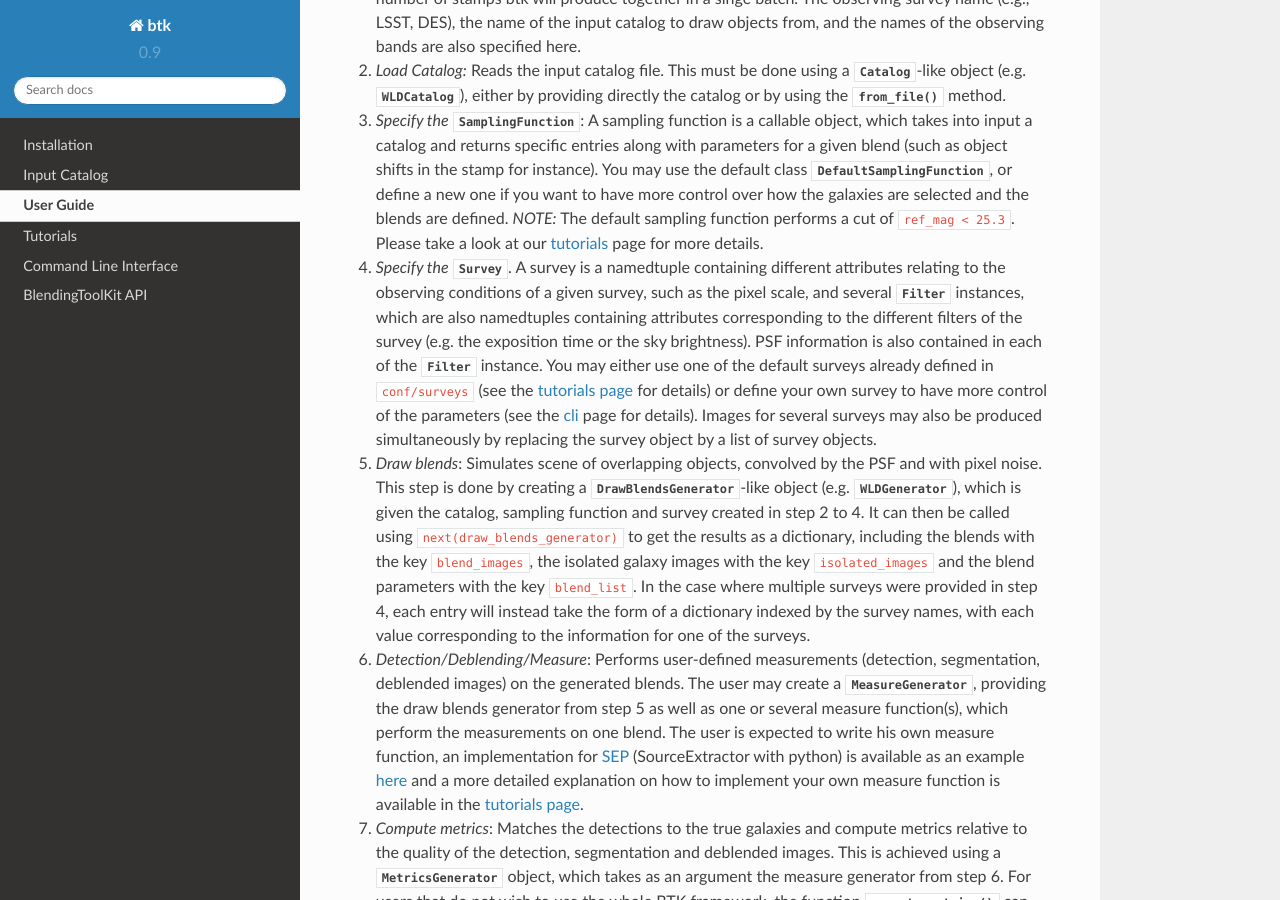
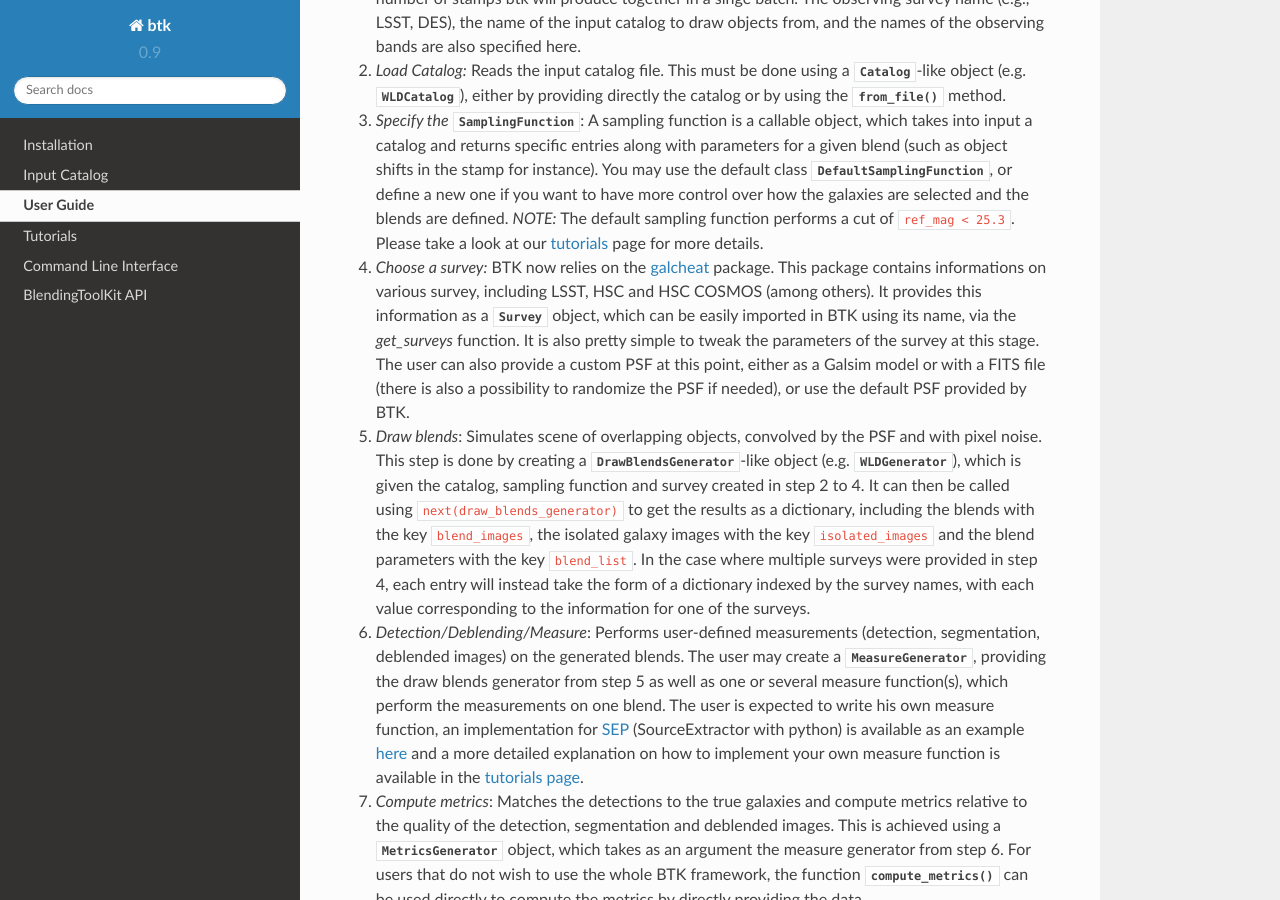
Before and after one commit to LSSTDESC/BlendingToolKit, a Sphinx documentation site: the page built from docs/source/user_guide.rst, in a window 1280 px wide and 900 px high, scrolled down 1182 px. Built offline with Sphinx 7.4.7 and the Read the Docs theme 2.0.0, drawn with Linux system fonts in a browser that asks for light colours.

Commit message:
Add documentation for updated survey system

```diff
--- a/docs/source/user_guide.rst
+++ b/docs/source/user_guide.rst
@@ -15,7 +15,7 @@ The workflow is as follows:
 
 3. *Specify the* :class:`~btk.sampling_functions.SamplingFunction`: A sampling function is a callable object, which takes into input a catalog and returns specific entries along with parameters for a given blend (such as object shifts in the stamp for instance). You may use the default class :class:`~btk.sampling_functions.DefaultSamplingFunction`, or define a new one if you want to have more control over how the galaxies are selected and the blends are defined. *NOTE:* The default sampling function performs a cut of ``ref_mag < 25.3``. Please take a look at our `tutorials <tutorials.html>`_ page for more details.
 
-4. *Specify the* :class:`~btk.survey.Survey`. A survey is a namedtuple containing different attributes relating to the observing conditions of a given survey, such as the pixel scale, and several :class:`~btk.survey.Filter` instances, which are also namedtuples containing attributes corresponding to the different filters of the survey (e.g. the exposition time or the sky brightness). PSF information is also contained in each of the :class:`~btk.survey.Filter` instance. You may either use one of the default surveys already defined in ``conf/surveys`` (see the `tutorials page <tutorials.html>`_ for details) or define your own survey to have more control of the parameters (see the `cli <cli.html>`_ page for details). Images for several surveys may also be produced simultaneously by replacing the survey object by a list of survey objects.
+4. *Choose a survey:* BTK now relies on the `galcheat <https://github.com/aboucaud/galcheat>`_ package. This package contains informations on various survey, including LSST, HSC and HSC COSMOS (among others). It provides this information as a :class:`~galcheat.survey.Survey` object, which can be easily imported in BTK using its name, via the `get_surveys` function. It is also pretty simple to tweak the parameters of the survey at this stage. The user can also provide a custom PSF at this point, either as a Galsim model or with a FITS file (there is also a possibility to randomize the PSF if needed), or use the default PSF provided by BTK.
 
 5. *Draw blends*: Simulates scene of overlapping objects, convolved by the PSF and with pixel noise. This step is done by creating a :class:`~btk.draw_blends.DrawBlendsGenerator`-like object (e.g. :class:`~btk.draw_blends.WLDGenerator`), which is given the catalog, sampling function and survey created in step 2 to 4. It can then be called using ``next(draw_blends_generator)`` to get the results as a dictionary, including the blends with the key ``blend_images``, the isolated galaxy images with the key ``isolated_images`` and the blend parameters with the key ``blend_list``. In the case where multiple surveys were provided in step 4, each entry will instead take the form of a dictionary indexed by the survey names, with each value corresponding to the information for one of the surveys.
 
```
Also changed, not shown: docs/source/src/btk.survey.rst (+1 -8 lines), 1 other file.
